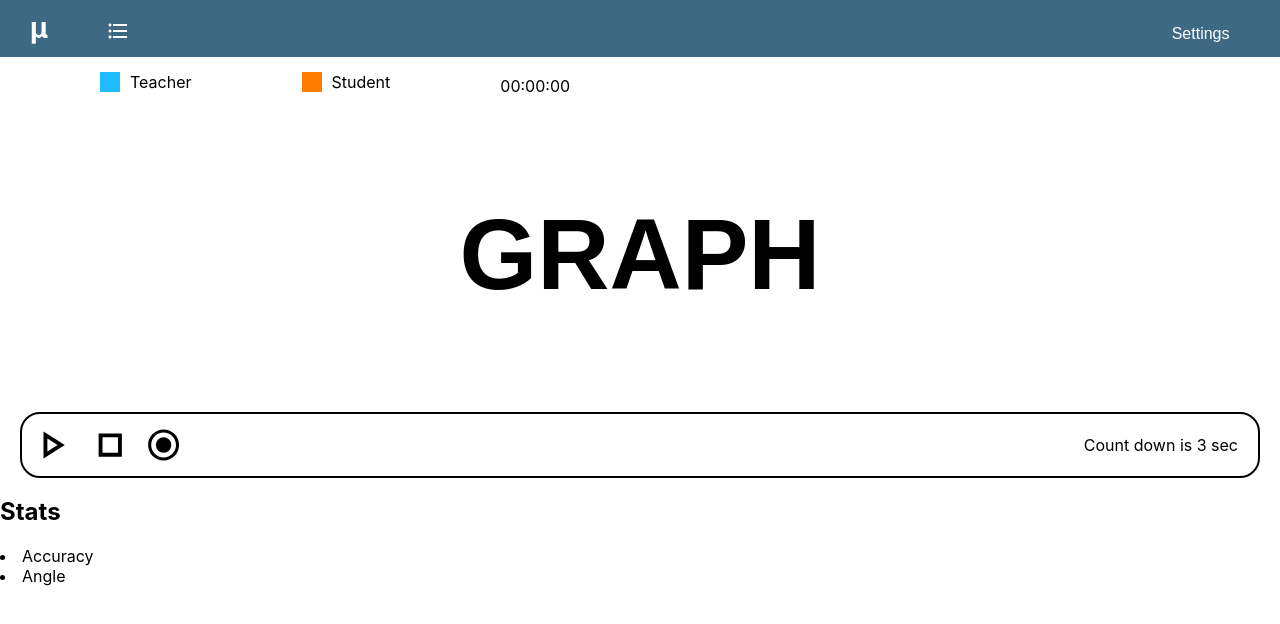
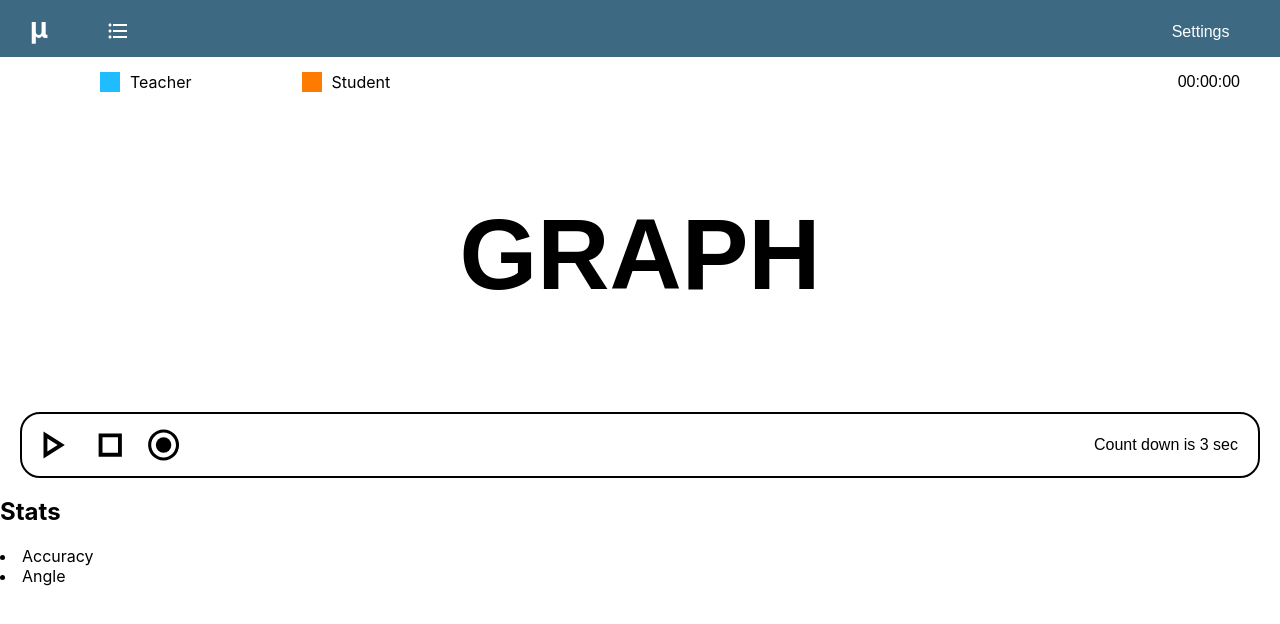
Before and after one commit to beeryce7/Mugic-Bowing-Application, a React (Create React App) app in the folder app/: page /#/play in a window 1280 px wide. Shown: the top 624 px of the page. Built offline with nearby package versions, Linux system fonts and the light colour scheme.

Commit message:
Readjusted Icons, Added the timer (does not work yet)

```diff
--- a/app/src/components/PlaySession/SessionState.css
+++ b/app/src/components/PlaySession/SessionState.css
@@ -48,15 +48,18 @@
     margin: 0 20px;
     justify-content: center;
     align-items: center;
+    margin-bottom: 5px;
 }
 
 .offset-left
 {
     margin-right: 20px;
+    font-family: 'Josefin Sans', sans-serif;
 }
 
 
 .offset-right
 {
     margin-left: 20px;
+    font-family: 'Josefin Sans', sans-serif;
 }
--- a/app/src/components/home/Header.css
+++ b/app/src/components/home/Header.css
@@ -27,6 +27,7 @@
 
 .professor {
     cursor: pointer;
+    font-family: 'Josefin Sans', sans-serif;
 }
 
 a{
--- a/app/src/pages/PlaySession/PlaySession.css
+++ b/app/src/pages/PlaySession/PlaySession.css
@@ -43,6 +43,15 @@
     margin-right: 10px;
 }
 
-.key-text {
-    font-size: 16px;
+
+.be-on-right
+{
+    font-family: 'Josefin Sans', sans-serif;
+    float: right;
+    display: flex;
+    margin: 0 20px;
+    margin-right: 40px;
+    margin-top: 16px;
+    justify-content: center;
+    align-items: center;
 }
--- a/app/src/pages/PlaySession/PlaySession.js
+++ b/app/src/pages/PlaySession/PlaySession.js
@@ -11,7 +11,7 @@ const PlaySession = () => {
     <Header/>
     <div className="top-graph"><div className="key"><div class="color-block-teacher"></div>Teacher</div></div>
     <div className="top-graph"><div className="key"><div class="color-block-student"></div>Student</div></div>
-    <div className="top-graph">00:00:00</div>
+    <div className="be-on-right">00:00:00</div>
     <div className="new-graph">GRAPH</div>
 
     <SessionState/>
```
